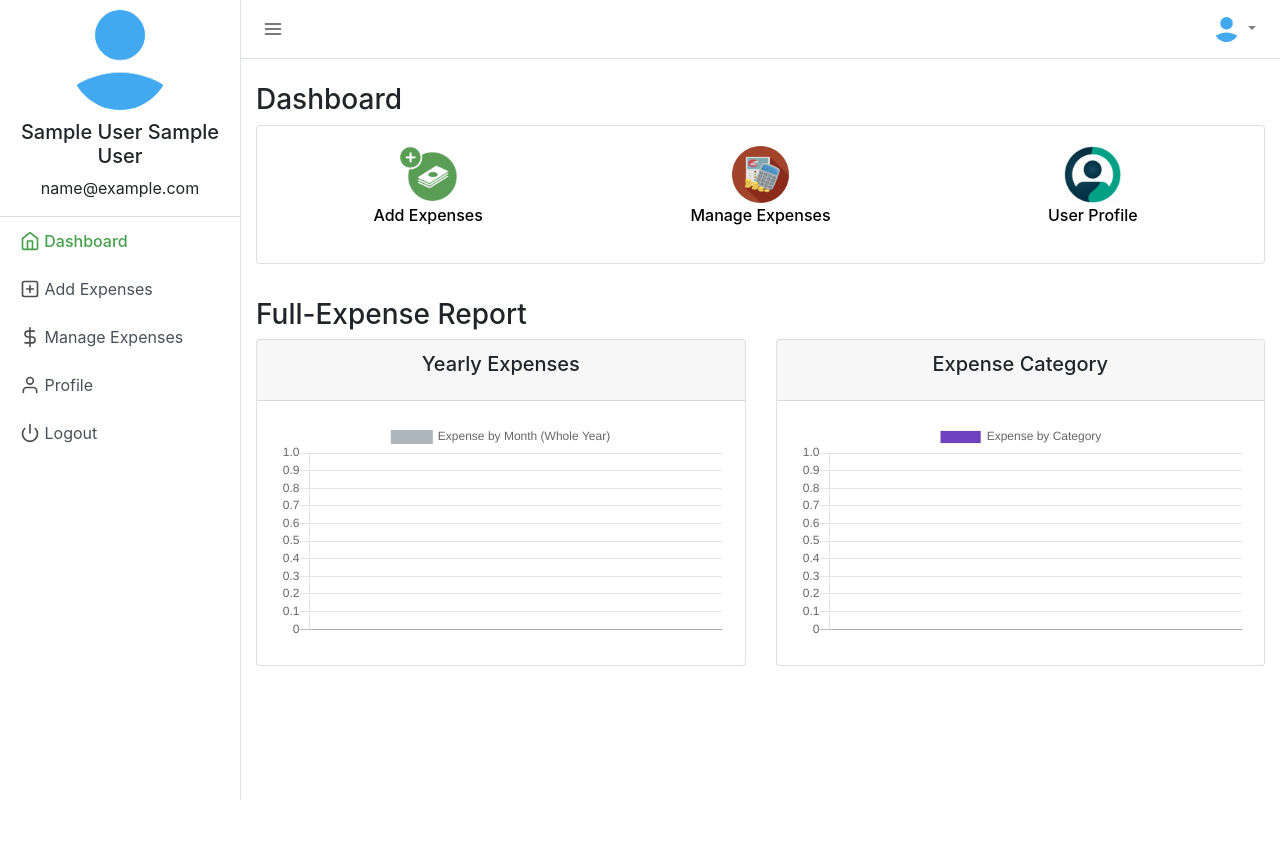
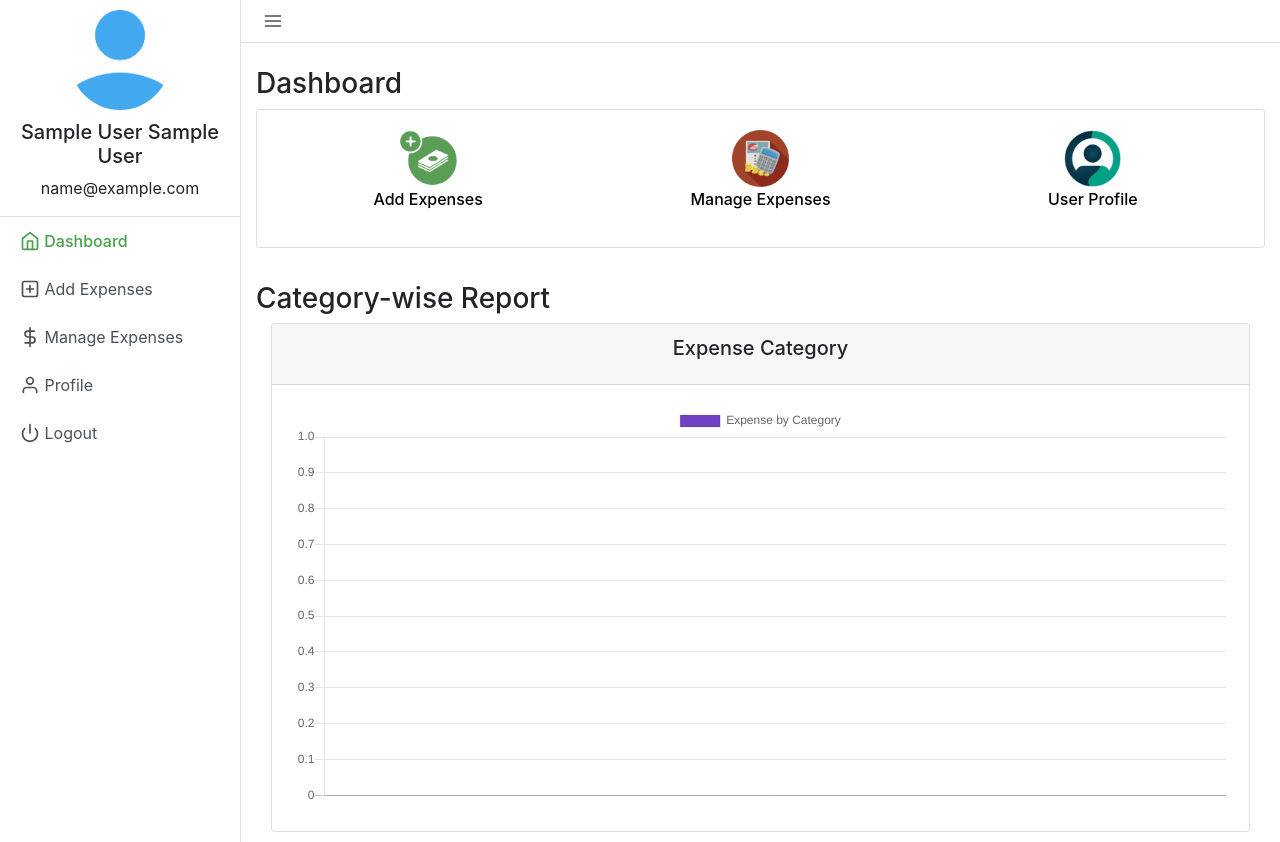
Before and after one commit to Amruta-2476/daily-expense-tracker, a PHP site: page / in a window 1280 px wide. Before the commit the page ends 800 px from the top, so only its background shows below. Run offline with PHP 8.4, Linux system fonts and the light colour scheme; the visitor is signed in with stand-in values (Sample User, id 1); data that the repository does not hold is empty.

```diff
--- a/index.php
+++ b/index.php
@@ -70,21 +70,6 @@
         <button class="toggler" type="button" id="menu-toggle" aria-expanded="false">
           <span data-feather="menu"></span>
         </button>
-
-        <div class="collapse navbar-collapse" id="navbarSupportedContent">
-          <ul class="navbar-nav ml-auto mt-2 mt-lg-0">
-            <li class="nav-item dropdown">
-              <a class="nav-link dropdown-toggle" href="#" id="navbarDropdown" role="button" data-toggle="dropdown" aria-haspopup="true" aria-expanded="false">
-                <img class="img img-fluid rounded-circle" src="<?php echo $userprofile ?>" width="25">
-              </a>
-              <div class="dropdown-menu dropdown-menu-right" aria-labelledby="navbarDropdown">
-                <a class="dropdown-item" href="profile.php">Your Profile</a>
-                <div class="dropdown-divider"></div>
-                <a class="dropdown-item" href="logout.php">Logout</a>
-              </div>
-            </li>
-          </ul>
-        </div>
       </nav>
 
       <div class="container-fluid">
@@ -115,31 +100,17 @@
           </div>
         </div>
 
-        <h3 class="mt-4">Full-Expense Report</h3>
-        <div class="row">
-          <div class="col-md">
-            <div class="card">
-              <div class="card-header">
-                <h5 class="card-title text-center">Yearly Expenses</h5>
-              </div>
-              <div class="card-body">
-                <canvas id="expense_line" height="150"></canvas>
-              </div>
-            </div>
-          </div>
+        <h3 class="mt-4">Category-wise Report</h3>
           <div class="col-md">
             <div class="card">
               <div class="card-header">
                 <h5 class="card-title text-center">Expense Category</h5>
               </div>
               <div class="card-body">
-                <canvas id="expense_category_pie" height="150"></canvas>
+                <canvas id="expense_category_pie" height="130"></canvas>
               </div>
             </div>
           </div>
-        </div>
-
-
       </div>
     </div>
     <!-- /#page-content-wrapper -->
@@ -176,15 +147,14 @@
                   } ?>],
           backgroundColor: [
             '#6f42c1',
-            '#dc3545',
-            '#28a745',
-            '#007bff',
-            '#ffc107',
-            '#20c997',
-            '#17a2b8',
-            '#fd7e14',
-            '#e83e8c',
-            '#6610f2'
+            '#fce053',
+            '#eb2d8f',
+            '#38d655',
+            '#fc9453',
+            '#5399fc',
+            'grey',
+            '#fcc5fb',
+            '#851919',
           ],
           borderWidth: 1
         }]
```
Also changed, not shown: add_expense.php (+0 -15 lines), change_password.php (+0 -22 lines), manage_expense.php (+0 -17 lines), profile.php (+0 -15 lines).
